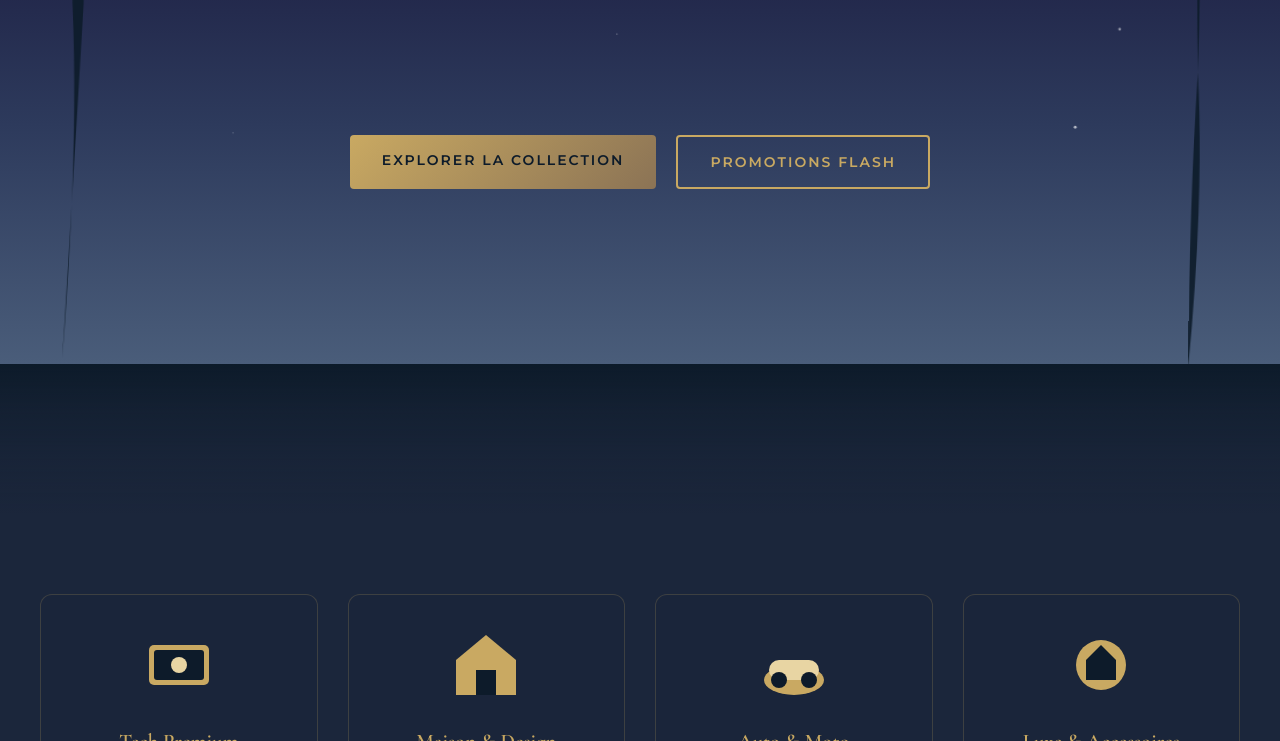
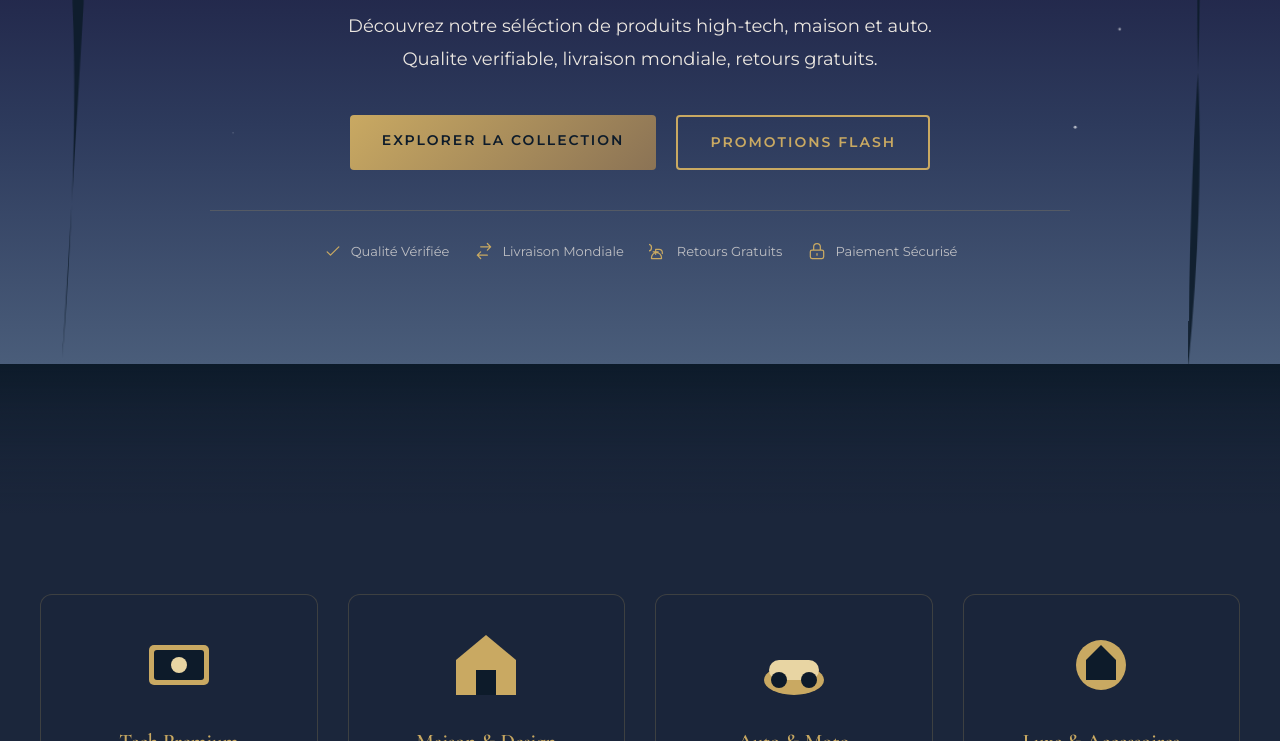
Before and after one commit to cesarrrito/luxebazar, a plain HTML site: page index.html in a window 1280 px wide. Shown: the part 436-1177 px from the top of the page. Drawn offline with nearby package versions, Linux system fonts and the light colour scheme; animation ran at ten frames a second.

Commit message:
Fix UX audit issues: hero visibility, value prop, trust badges, accessibility
- Fix hero text opacity bug (visible without JS)
- Clearer H1: Accessoires premium sélectionnés pour un quotidien élégant
- Add trust badges: Qualité Vérifiée, Livraison Mondiale, Retours Gratuits, Paiement Sécurisé
- Add aria-labels to nav icons and links
- Add logo as link to homepage
- Add focus-visible states for keyboard navigation
- Improve hero description contrast (0.8 -> 0.95)
- Fix accessibility on all pages (index, search, cart, account)

```diff
--- a/css/landing.css
+++ b/css/landing.css
@@ -146,7 +146,7 @@
 .hero-description {
     font-size: 18px;
     line-height: 1.8;
-    color: rgba(245, 240, 232, 0.8);
+    color: rgba(245, 240, 232, 0.95);
     max-width: 600px;
     margin: 0 auto 40px;
 }
@@ -156,6 +156,30 @@
     gap: 20px;
     justify-content: center;
     flex-wrap: wrap;
+}
+
+.trust-badges {
+    display: flex;
+    gap: 25px;
+    justify-content: center;
+    flex-wrap: wrap;
+    margin-top: 40px;
+    padding-top: 30px;
+    border-top: 1px solid rgba(201, 169, 98, 0.2);
+}
+
+.trust-badge {
+    display: flex;
+    align-items: center;
+    gap: 8px;
+    color: rgba(245, 240, 232, 0.7);
+    font-size: 13px;
+}
+
+.trust-badge svg {
+    width: 20px;
+    height: 20px;
+    color: var(--gold-primary);
 }
 
 .transition-section {
--- a/css/style.css
+++ b/css/style.css
@@ -108,6 +108,12 @@ button {
 
 .btn-primary:hover::before {
     left: 100%;
+}
+
+.btn-primary:focus-visible,
+.btn-secondary:focus-visible {
+    outline: 2px solid var(--gold-primary);
+    outline-offset: 4px;
 }
 
 .btn-secondary {
@@ -224,12 +230,18 @@ button {
 .animate-on-scroll {
     opacity: 0;
     transform: translateY(40px);
-    transition: all 0.8s cubic-bezier(0.25, 0.46, 0.45, 0.94);
+    transition: opacity 0.6s ease, transform 0.6s ease;
 }
 
 .animate-on-scroll.visible {
     opacity: 1;
     transform: translateY(0);
+}
+
+.animate-on-scroll.hero-visible {
+    opacity: 1;
+    transform: translateY(0);
+    transition: none;
 }
 
 .animate-left {
@@ -320,6 +332,11 @@ button {
 
 .nav-links a:hover::after {
     width: 100%;
+}
+
+.nav-links a:focus-visible {
+    outline: 2px solid var(--gold-primary);
+    outline-offset: 4px;
 }
 
 .nav-actions {
--- a/index.html
+++ b/index.html
@@ -24,19 +24,21 @@
     <div class="lizard-stars-bg" id="lizard-stars-bg"></div>
 
     <header class="nav-container">
-        <div class="logo">LE LEZARD</div>
+        <a href="index.html" class="logo" aria-label="Le Lezard - Accueil">LE LEZARD</a>
         <nav>
             <ul class="nav-links">
-                <li><a href="index.html">Accueil</a></li>
+                <li><a href="index.html" aria-current="page">Accueil</a></li>
                 <li><a href="search.html">Boutique</a></li>
                 <li><a href="cart.html">Panier</a></li>
                 <li><a href="account.html">Compte</a></li>
             </ul>
         </nav>
         <div class="nav-actions">
-            <a href="search.html"><svg class="nav-icon" fill="none" stroke="currentColor" viewBox="0 0 24 24"><path stroke-linecap="round" stroke-linejoin="round" stroke-width="1.5" d="M21 21l-6-6m2-5a7 7 0 11-14 0 7 7 0 0114 0z"></path></svg></a>
-            <a href="cart.html" class="cart-count">
-                <svg class="nav-icon" fill="none" stroke="currentColor" viewBox="0 0 24 24"><path stroke-linecap="round" stroke-linejoin="round" stroke-width="1.5" d="M16 11V7a4 4 0 00-8 0v4M5 9h14l1 12H4L5 9z"></path></svg>
+            <a href="search.html" aria-label="Rechercher">
+                <svg class="nav-icon" fill="none" stroke="currentColor" viewBox="0 0 24 24" aria-hidden="true"><path stroke-linecap="round" stroke-linejoin="round" stroke-width="1.5" d="M21 21l-6-6m2-5a7 7 0 11-14 0 7 7 0 0114 0z"></path></svg>
+            </a>
+            <a href="cart.html" class="cart-count" aria-label="Panier">
+                <svg class="nav-icon" fill="none" stroke="currentColor" viewBox="0 0 24 24" aria-hidden="true"><path stroke-linecap="round" stroke-linejoin="round" stroke-width="1.5" d="M16 11V7a4 4 0 00-8 0v4M5 9h14l1 12H4L5 9z"></path></svg>
                 <span id="cart-count">0</span>
             </a>
         </div>
@@ -95,16 +97,34 @@
             <div class="hero-content">
                 <span class="hero-subtitle animate-on-scroll">Collection Exclusive 2024</span>
                 <h1 class="hero-title">
-                    <span class="animate-on-scroll">L'Art du</span>
-                    <span class="gold-gradient animate-on-scroll">Shopping Luxueux</span>
+                    <span class="animate-on-scroll">Accessoires premium sélectionnés</span>
+                    <span class="gold-gradient animate-on-scroll">Pour un quotidien élégant</span>
                 </h1>
                 <p class="hero-description animate-on-scroll">
-                    Découvrez une sélection raffinée de produits de dropshipping AliExpress,
-                    soigneusement choisis pour leur qualité exceptionnelle et leur élégance intemporelle.
+                    Découvrez notre séléction de produits high-tech, maison et auto.
+                    Qualite verifiable, livraison mondiale, retours gratuits.
                 </p>
                 <div class="hero-cta">
                     <a href="search.html" class="btn-primary animate-on-scroll">Explorer la Collection</a>
                     <a href="#promotions" class="btn-secondary animate-on-scroll">Promotions Flash</a>
+                </div>
+                <div class="trust-badges">
+                    <div class="trust-badge">
+                        <svg viewBox="0 0 24 24" fill="none" stroke="currentColor"><path stroke-linecap="round" stroke-linejoin="round" stroke-width="1.5" d="M5 13l4 4L19 7"></path></svg>
+                        <span>Qualité Vérifiée</span>
+                    </div>
+                    <div class="trust-badge">
+                        <svg viewBox="0 0 24 24" fill="none" stroke="currentColor"><path stroke-linecap="round" stroke-linejoin="round" stroke-width="1.5" d="M8 7h12m0 0l-4-4m4 4l-4 4m0 6H4m0 0l4 4m-4-4l4-4"></path></svg>
+                        <span>Livraison Mondiale</span>
+                    </div>
+                    <div class="trust-badge">
+                        <svg viewBox="0 0 24 24" fill="none" stroke="currentColor"><path stroke-linecap="round" stroke-linejoin="round" stroke-width="1.5" d="M16 15v-1a4 4 0 00-4-4H8m0 0v3m0 0v3m0-3h3m-3 0h-3m-2-5a4 4 0 11-8 0 4 4 0 018 0zM3 20a6 6 0 0112 0v1H3v-1z"></path></svg>
+                        <span>Retours Gratuits</span>
+                    </div>
+                    <div class="trust-badge">
+                        <svg viewBox="0 0 24 24" fill="none" stroke="currentColor"><path stroke-linecap="round" stroke-linejoin="round" stroke-width="1.5" d="M12 15v2m-6 4h12a2 2 0 002-2v-6a2 2 0 00-2-2H6a2 2 0 00-2 2v6a2 2 0 002 2zm10-10V7a4 4 0 00-8 0v4h8z"></path></svg>
+                        <span>Paiement Sécurisé</span>
+                    </div>
                 </div>
             </div>
         </section>
@@ -467,6 +487,10 @@
     <script>
         gsap.registerPlugin(ScrollTrigger);
 
+        document.querySelectorAll('.hero-subtitle, .hero-title span, .hero-description, .hero-cta').forEach(el => {
+            el.classList.add('hero-visible');
+        });
+
         gsap.from('.hero-subtitle', { opacity: 0, y: 30, duration: 1, delay: 0.3 });
         gsap.from('.hero-title span', { opacity: 0, y: 50, duration: 1, stagger: 0.2, delay: 0.5 });
         gsap.from('.hero-description', { opacity: 0, y: 30, duration: 1, delay: 0.9 });
```
Also changed, not shown: account.html (+8 -6 lines), cart.html (+8 -6 lines), search.html (+8 -6 lines).
